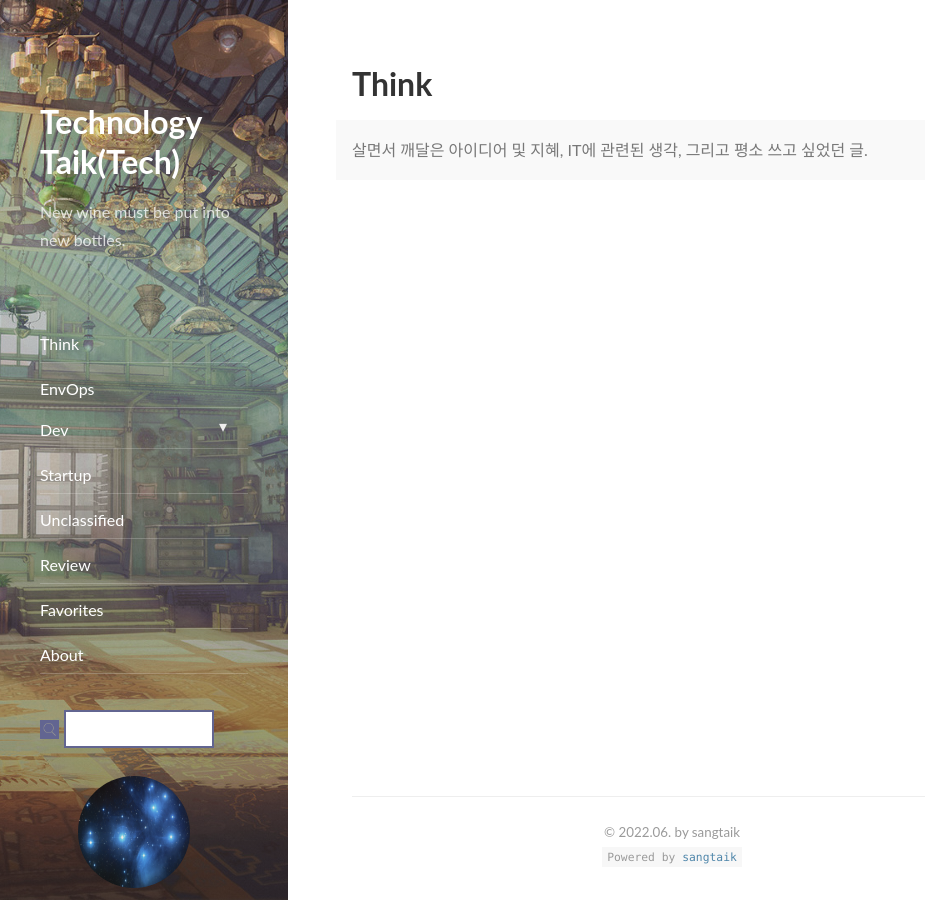
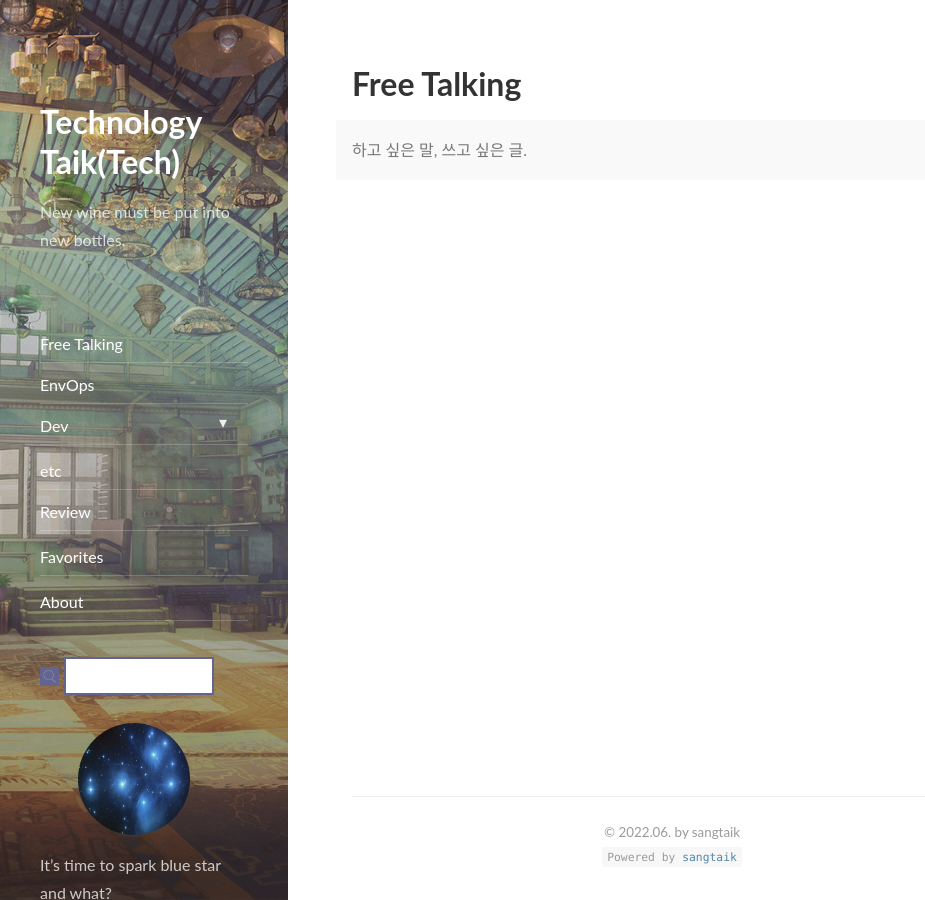
Before and after one commit to sangtaik/sangtaik.github.io, a Jekyll site: the page built from _featured_categories/think.md, in a window 1280 px wide and 900 px high. Shown: the whole window, without its empty margins (0-925 px from the left). Built offline with Jekyll 4.4.1, drawn with Linux system fonts in a browser that asks for light colours; nearby versions of some CDN libraries.

Commit message:
add new category and modify

```diff
--- a/_featured_categories/unclassified.md
+++ b/_featured_categories/etc.md
@@ -1,10 +1,10 @@
 ---
 layout: list
-title: Unclassified
-slug: unclassified
+title: etc
+slug: etc
 menu: true
 submenu: false
-order: 5
+order: 4
 description: >
   기타
 ---
--- a/_featured_categories/think.md
+++ b/_featured_categories/think.md
@@ -1,10 +1,10 @@
 ---
 layout: list
-title: Think
-slug: think
+title: Free Talking
+slug: free talking
 menu: true
 submenu: false
 order: 1
 description: >
-  살면서 깨달은 아이디어 및 지혜, IT에 관련된 생각, 그리고 평소 쓰고 싶었던 글.
+  하고 싶은 말, 쓰고 싶은 글.
 ---
```
Also changed, not shown: _featured_categories/dev.md (+1 -1 lines), _featured_categories/envOps.md (+1 -1 lines), _featured_categories/favorites.md (+2 -2 lines), _featured_categories/review.md (+2 -2 lines), _featured_categories/startup.md (deleted, +0 -10 lines).
